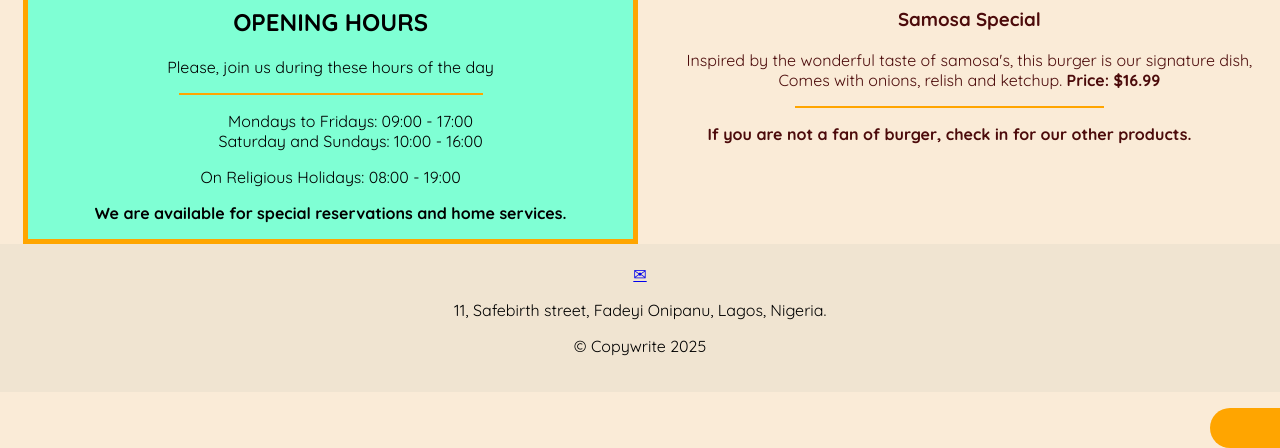
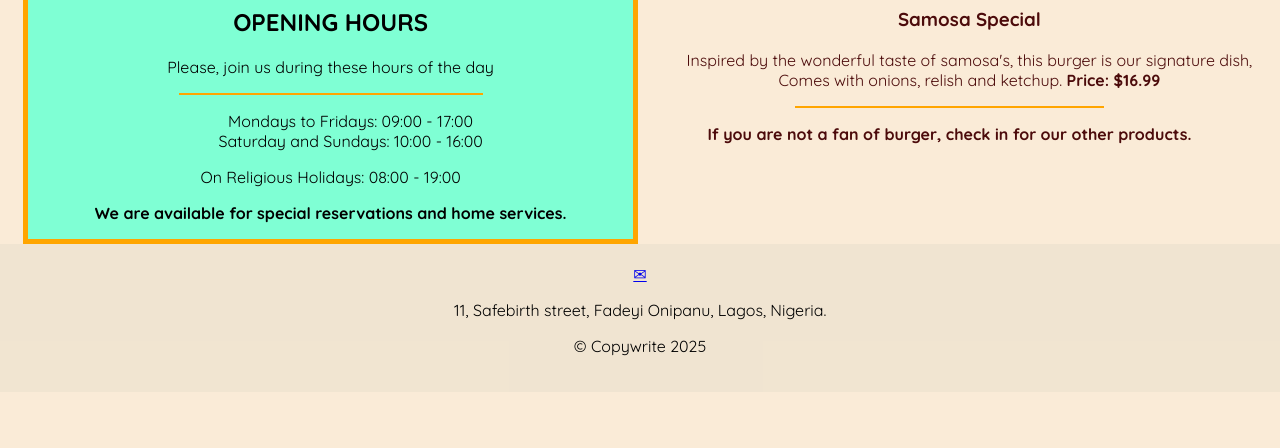
Before and after one commit to quhduzski/HTML---CSS, a plain HTML site: page index.html in a window 1280 px wide. Shown: the part 422-870 px from the top of the page. After the commit the page ends 814 px from the top, so only its background shows below. Drawn offline with Linux system fonts and the light colour scheme.

Commit message:
Trial: Commented a code

```diff
--- a/styles.css
+++ b/styles.css
@@ -88,7 +88,7 @@ hr {
   right: 0;
 }
 
-.design-1 {
+/* .design-1 {
   height: 40px;
   width: 70px;
   background-color: orange;
@@ -96,7 +96,7 @@ hr {
   position: absolute;
   bottom: -70px;
   right: 0;
-}
+} */
 
 .footer {
   padding: 20px;
```
